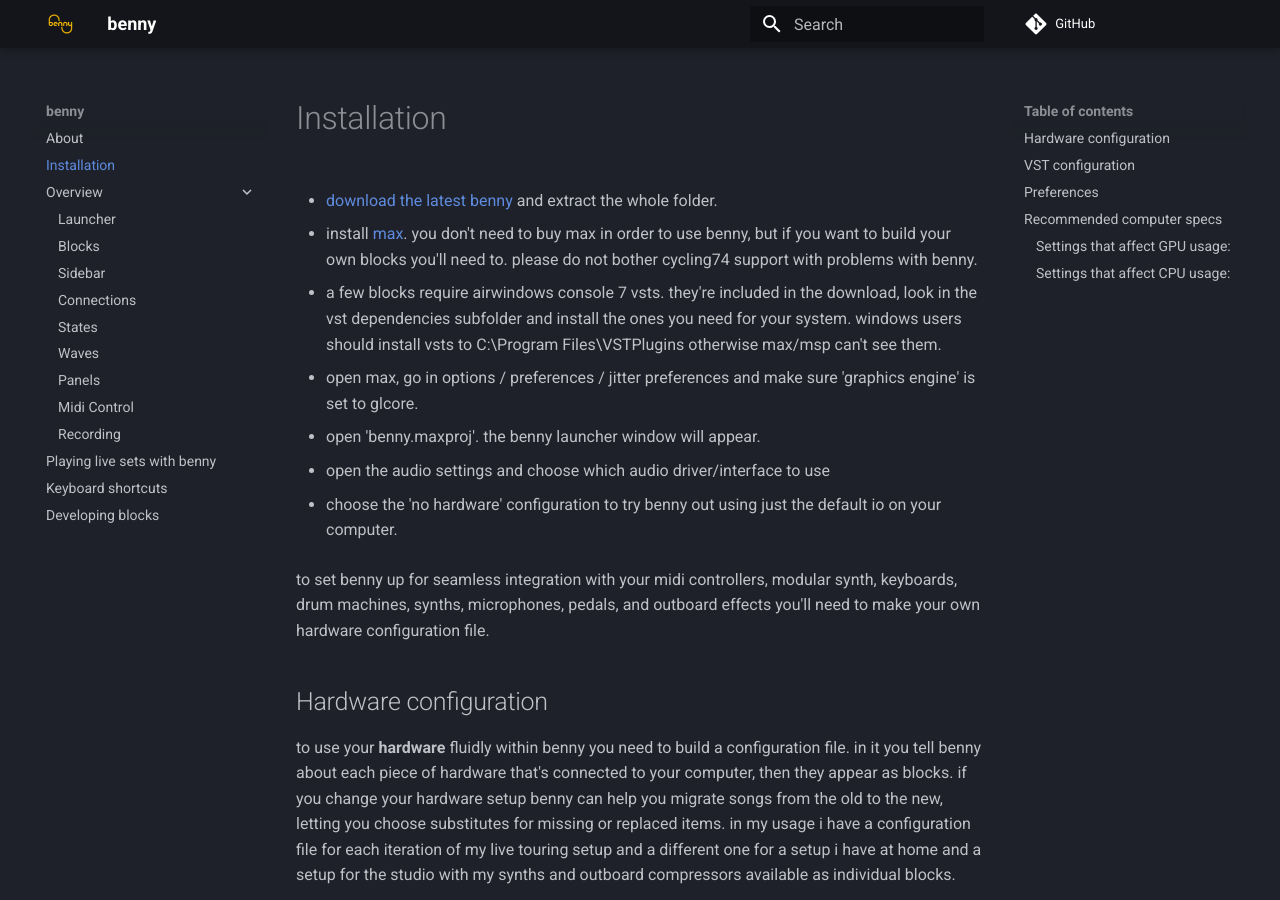
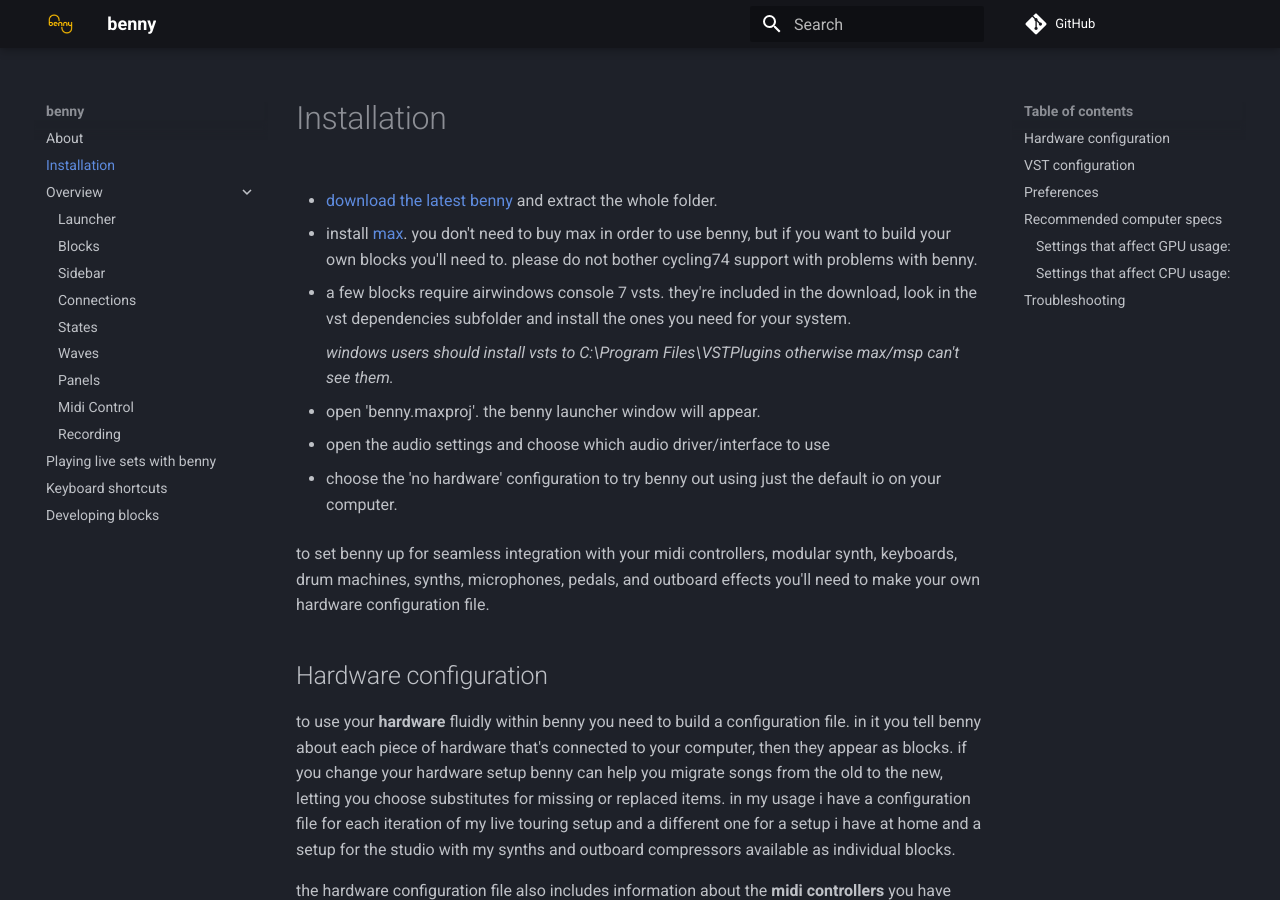
Before and after one commit to playbenny/benny_manual, an MkDocs documentation site: the page built from docs/installation.md, in a window 1280 px wide and 900 px high. Built offline with MkDocs 1.6.1 and Material for MkDocs 9.7.7, drawn with Linux system fonts in a browser that asks for light colours; comment, search, counter and statistics services are not loaded; some of the changed text lies outside the part shown.

Commit message:
Update installation.md

````diff
--- a/docs/installation.md
+++ b/docs/installation.md
@@ -2,9 +2,9 @@
 
 - install [max](http://www.cycling74.com). you don't need to buy max in order to use benny, but if you want to build your own blocks you'll need to. please do not bother cycling74 support with problems with benny.
 
-- a few blocks require airwindows console 7 vsts. they're included in the download, look in the vst dependencies subfolder and install the ones you need for your system. windows users should install vsts to C:\Program Files\VSTPlugins otherwise max/msp can't see them.
+- a few blocks require airwindows console 7 vsts. they're included in the download, look in the vst dependencies subfolder and install the ones you need for your system.
 
-- open max, go in options / preferences / jitter preferences and make sure 'graphics engine' is set to glcore.
+    *windows users should install vsts to C:\Program Files\VSTPlugins otherwise max/msp can't see them.*
 
 - open 'benny.maxproj'. the benny launcher window will appear.
 
@@ -95,3 +95,9 @@
     ```json
     "UPSAMPLING" : 0,
     ```
+
+## Troubleshooting
+
+- the benny window that comes up when I press start is grey
+
+    open max, go in options / preferences / jitter preferences and make sure 'graphics engine' is set to glcore.
````
